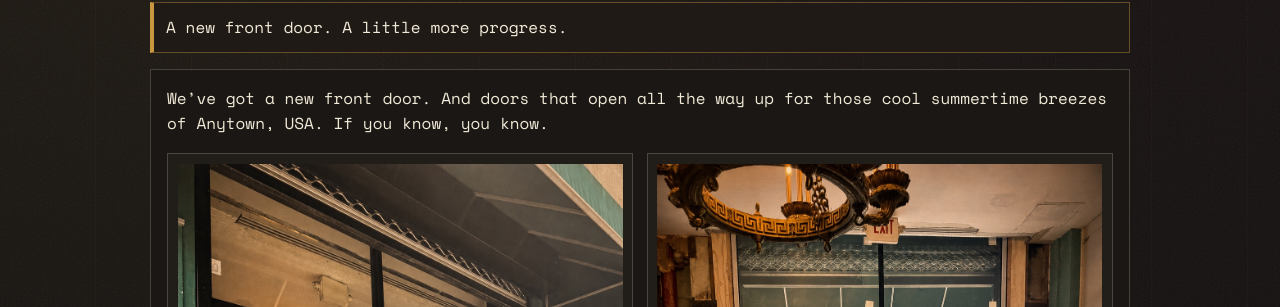
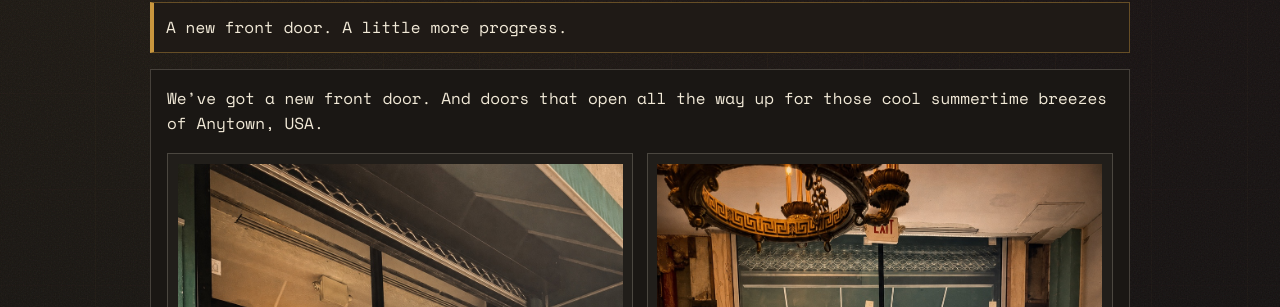
Before and after one commit to kellsnollenberger/freshpops, a Jekyll site: the page built from _updates/2026-09-04-new-doors-same-pops.md, in a window 1280 px wide. Shown: the part 423-730 px from the top of the page. Built offline with Jekyll 4.4.1, drawn with Linux system fonts in a browser that asks for light colours.

Commit message:
Remove extra aside from door update

```diff
--- a/_updates/2026-09-04-new-doors-same-pops.md
+++ b/_updates/2026-09-04-new-doors-same-pops.md
@@ -5,7 +5,7 @@ excerpt: "A new front door. A little more progress."
 description: "Fresh Pops has new full-opening front doors. Construction keeps moving, with hopes to finish this month and open as soon as next month."
 ---
 
-We’ve got a new front door. And doors that open all the way up for those cool summertime breezes of Anytown, USA. If you know, you know.
+We’ve got a new front door. And doors that open all the way up for those cool summertime breezes of Anytown, USA.
 
 <div class="update-photo-grid">
   <figure class="update-photo-card">
```
